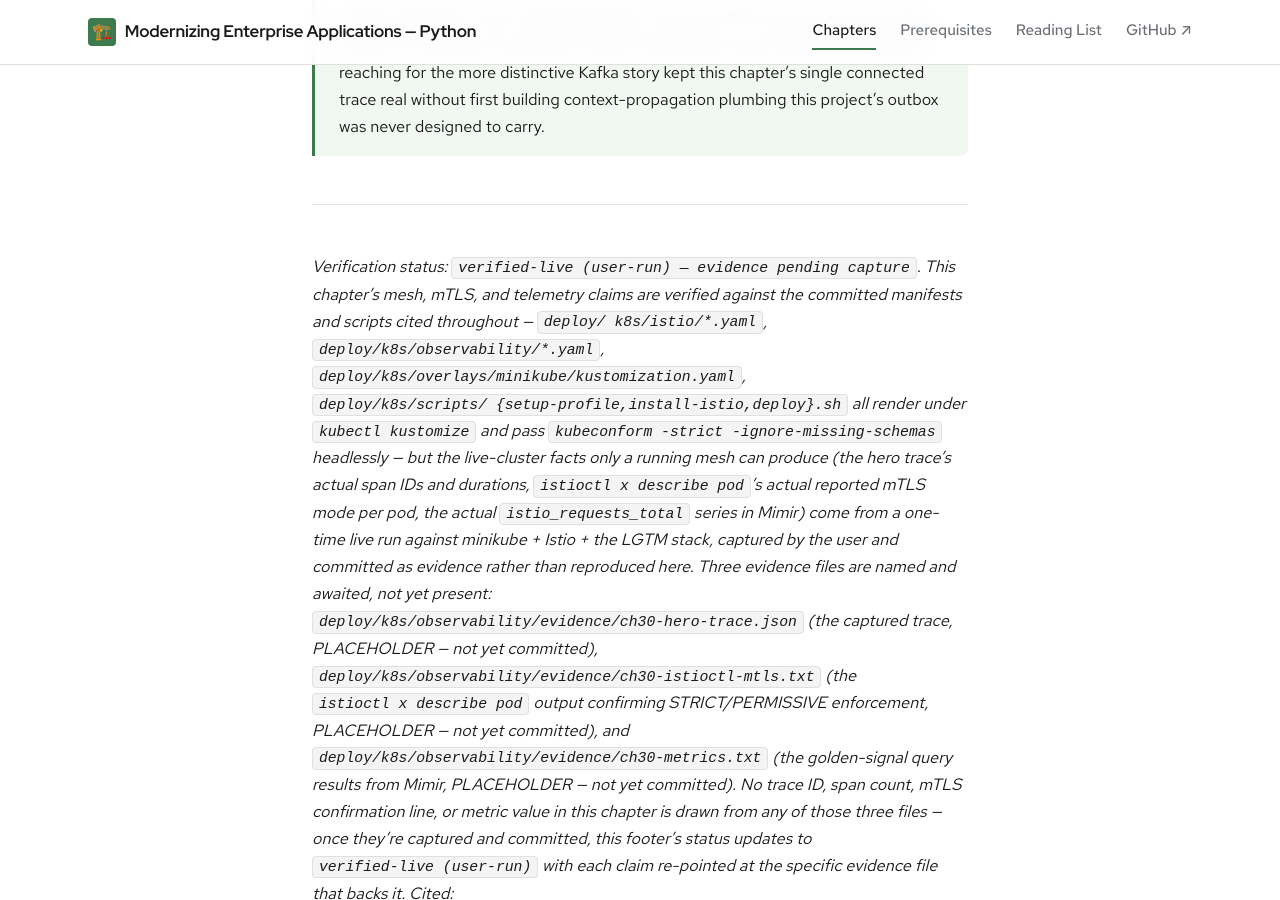
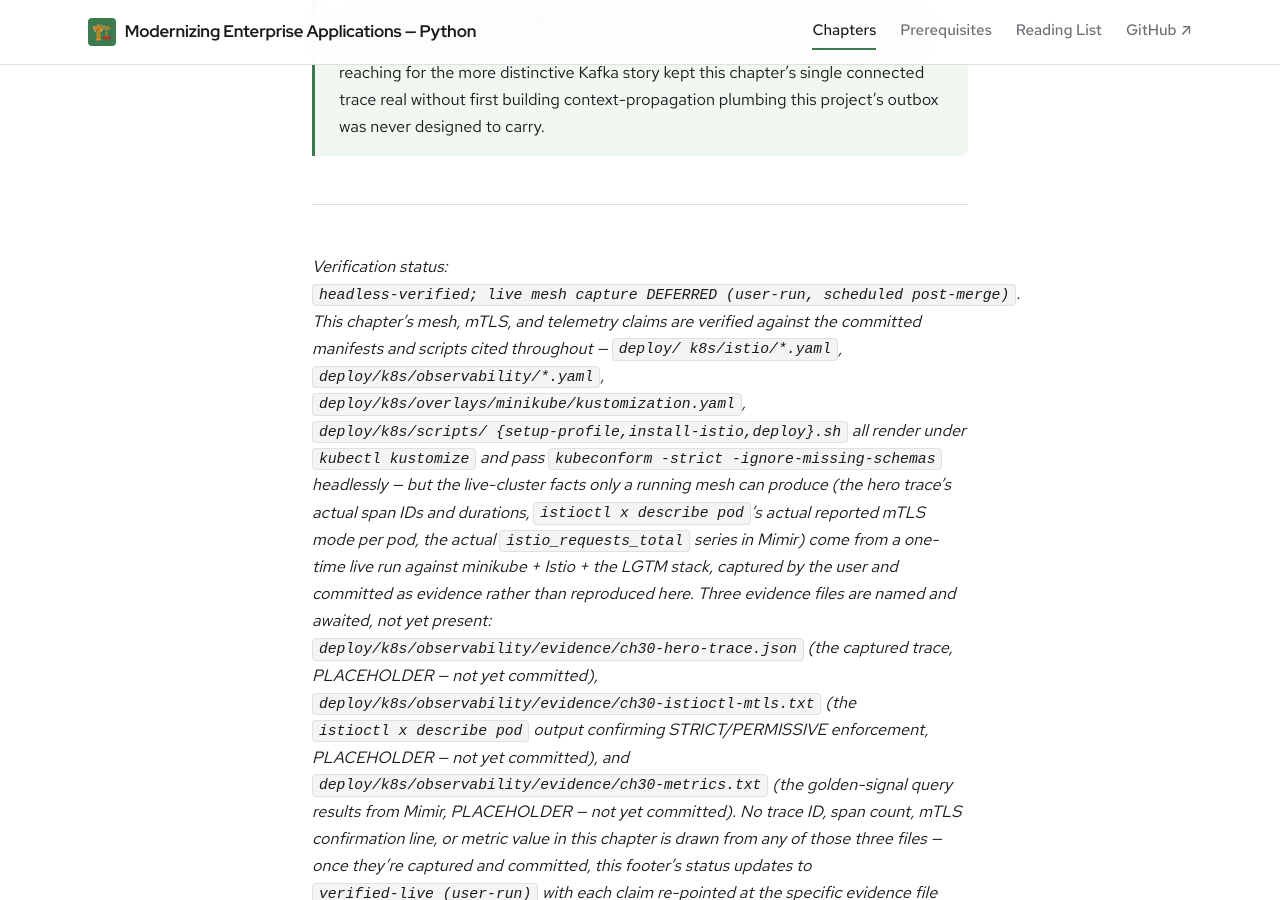
Before and after one commit to patterncatalyst/modernizing-enterprise-applications-python, a Jekyll site: the page built from _docs/30-mesh-observability-tracing.md, in a window 1280 px wide and 900 px high, scrolled down 12827 px. Built offline with Jekyll 4.4.1, drawn with Linux system fonts in a browser that asks for light colours; some web fonts are replaced.

Commit message:
docs(r10): ch.30 footer → headless-verified/live-capture-deferred; r10 reconciliation (CLEAN)

```diff
--- a/_docs/30-mesh-observability-tracing.md
+++ b/_docs/30-mesh-observability-tracing.md
@@ -503,9 +503,10 @@ the behavior described, on a cluster where they've been asked to.
 
 ---
 
-*Verification status: `verified-live (user-run) — evidence pending
-capture`. This chapter's mesh, mTLS, and telemetry claims are verified
-against the committed manifests and scripts cited throughout — `deploy/
+*Verification status: `headless-verified; live mesh capture DEFERRED
+(user-run, scheduled post-merge)`. This chapter's mesh, mTLS, and telemetry
+claims are verified against the committed manifests and scripts cited
+throughout — `deploy/
 k8s/istio/*.yaml`, `deploy/k8s/observability/*.yaml`,
 `deploy/k8s/overlays/minikube/kustomization.yaml`, `deploy/k8s/scripts/
 {setup-profile,install-istio,deploy}.sh` all render under `kubectl
```
Also changed, not shown: _plans/reconciliation.md (+68 -0 lines).
